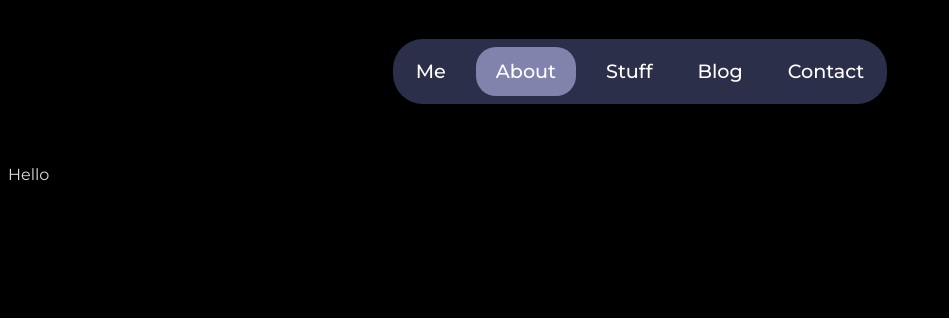
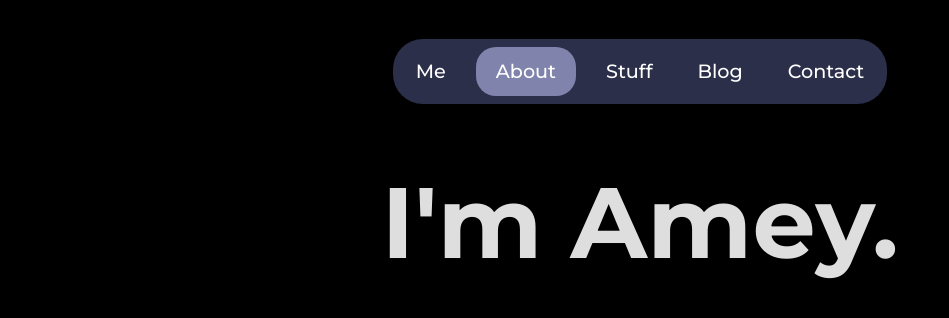
Before and after one commit to ameysunu/ameysunu.github.io, a React (Vite) app: page /about in a window 1280 px wide. Shown: the top 318 px of the page, without its empty margins (0-949 px from the left). Built offline with nearby package versions, Linux system fonts and the light colour scheme.

Commit message:
about added

```diff
--- a/src/pages/About.tsx
+++ b/src/pages/About.tsx
@@ -1,10 +1,31 @@
+import { motion } from "motion/react";
 import Header from "./Header";
+import { useEffect, useState } from "react";
 
 export default function About() {
+
+    const [isVisible, setIsVisible] = useState(false);
+
+    useEffect(() => {
+        setIsVisible(true);
+    }, []);
+
     return (
         <div>
             <Header />
-            <p>Hello</p>
+            <motion.div
+                initial={{ opacity: 0, y: -20 }}
+                animate={{ opacity: isVisible ? 1 : 0, y: isVisible ? 0 : -20 }}
+                transition={{ duration: 0.5 }}
+            >
+                <div className="home">
+                    <h1 className="big-heading">
+                        I'm Amey.
+                    </h1>
+                </div>
+
+            </motion.div>
+
         </div>
     );
 }
```
